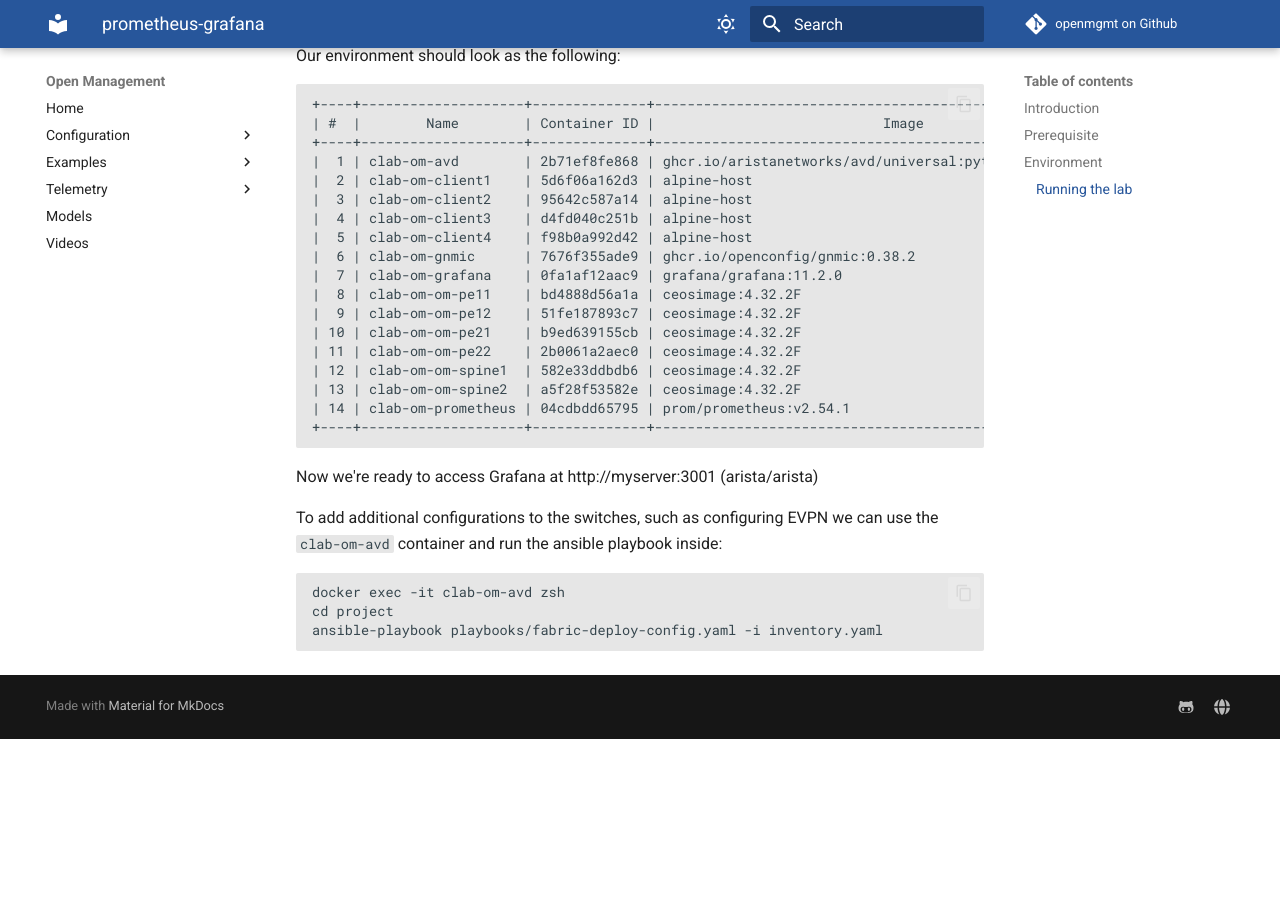
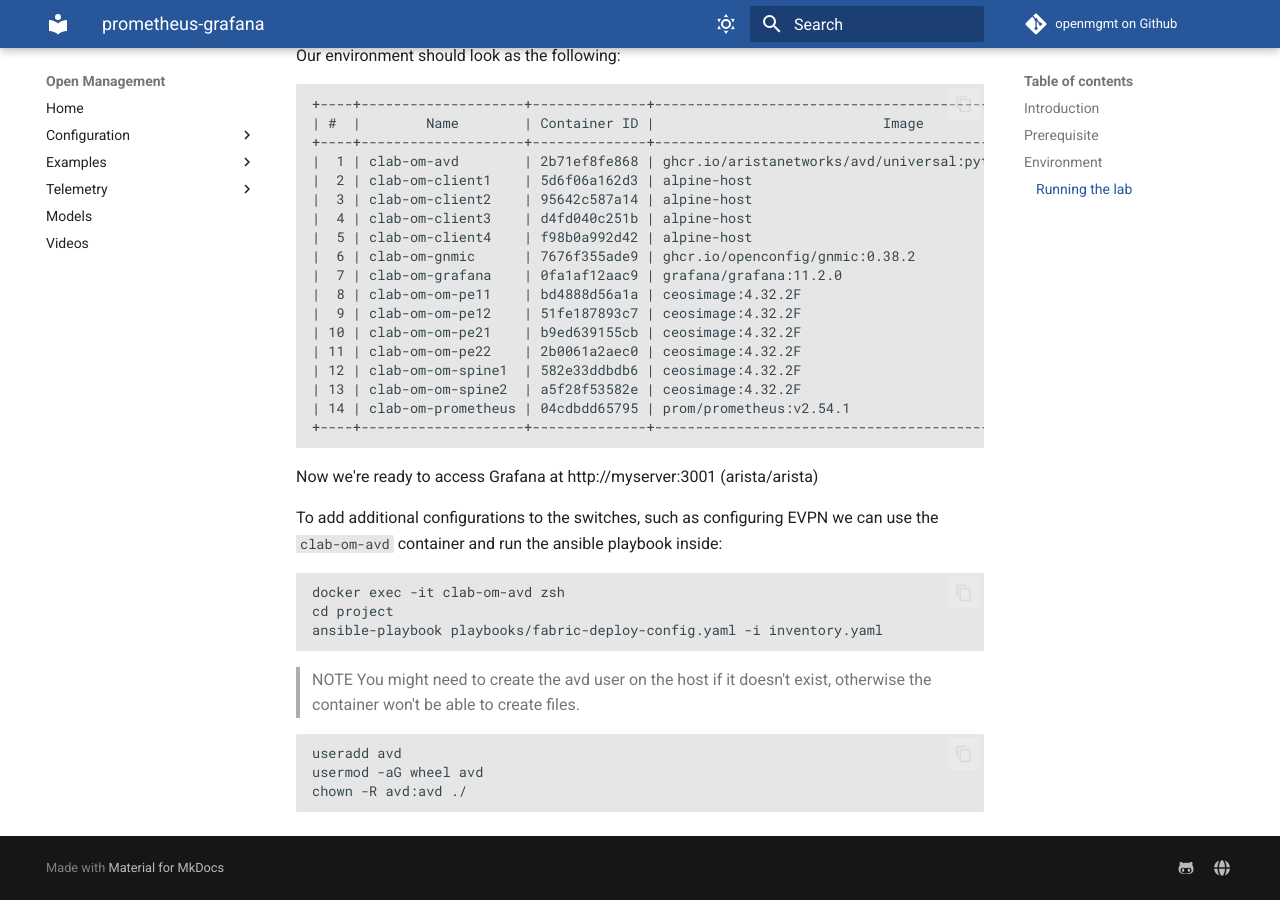
Before and after one commit to aristanetworks/openmgmt, an MkDocs documentation site: the page built from docs/telemetry/adapters/gnmic/index.md, in a window 1280 px wide and 900 px high, scrolled down 1335 px. Built offline with MkDocs 1.6.1 and Material for MkDocs 9.7.7, drawn with Linux system fonts in a browser that asks for light colours; comment, search, counter and statistics services are not loaded; before the commit the page ends 2074 px from its top, so only the background shows below that.

Commit message:
add avd user

````diff
--- a/docs/telemetry/adapters/gnmic/index.md
+++ b/docs/telemetry/adapters/gnmic/index.md
@@ -97,3 +97,11 @@
 cd project
 ansible-playbook playbooks/fabric-deploy-config.yaml -i inventory.yaml
 ```
+
+> NOTE You might need to create the avd user on the host if it doesn't exist, otherwise the container won't be able to create files.
+
+```
+useradd avd
+usermod -aG wheel avd
+chown -R avd:avd ./
+```
````
